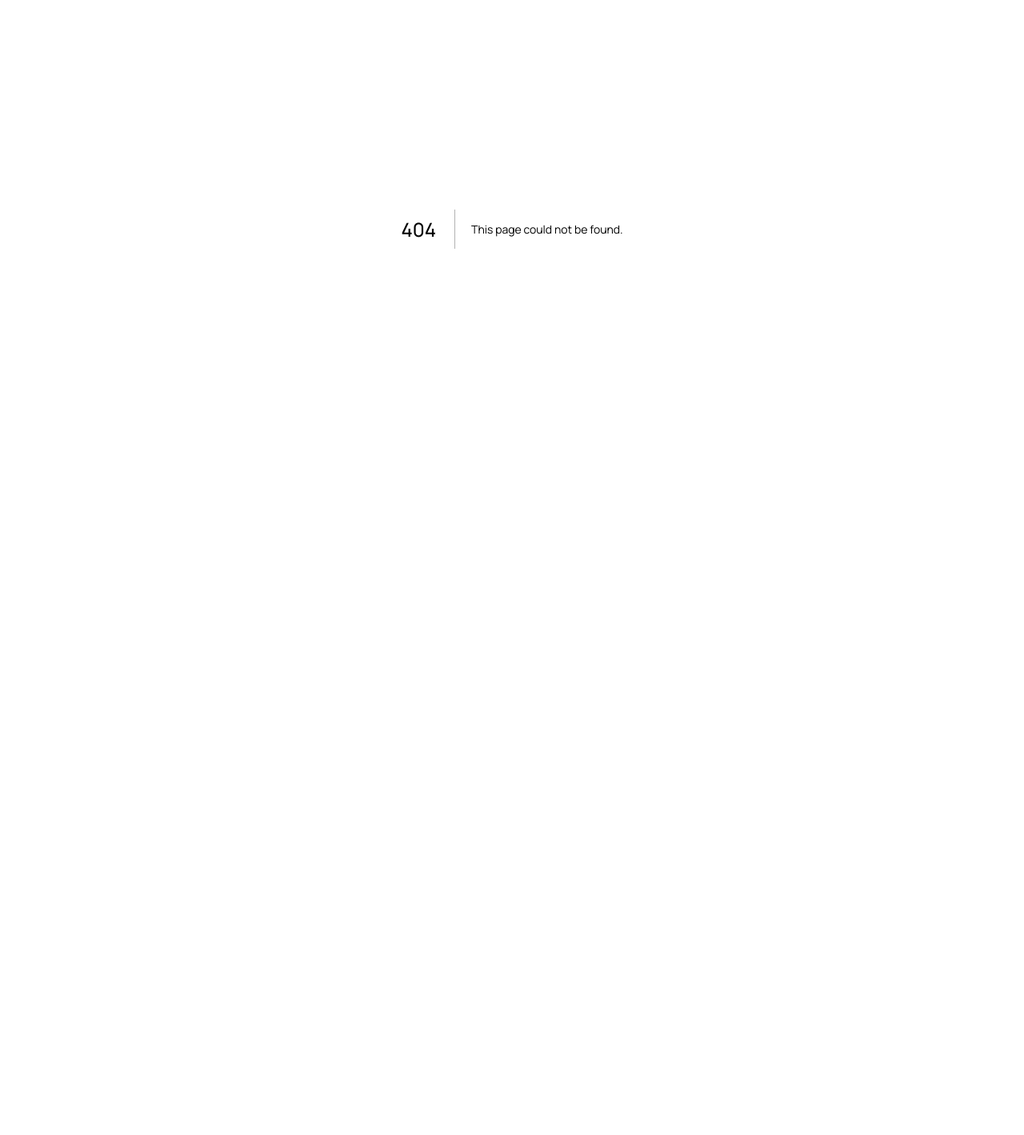
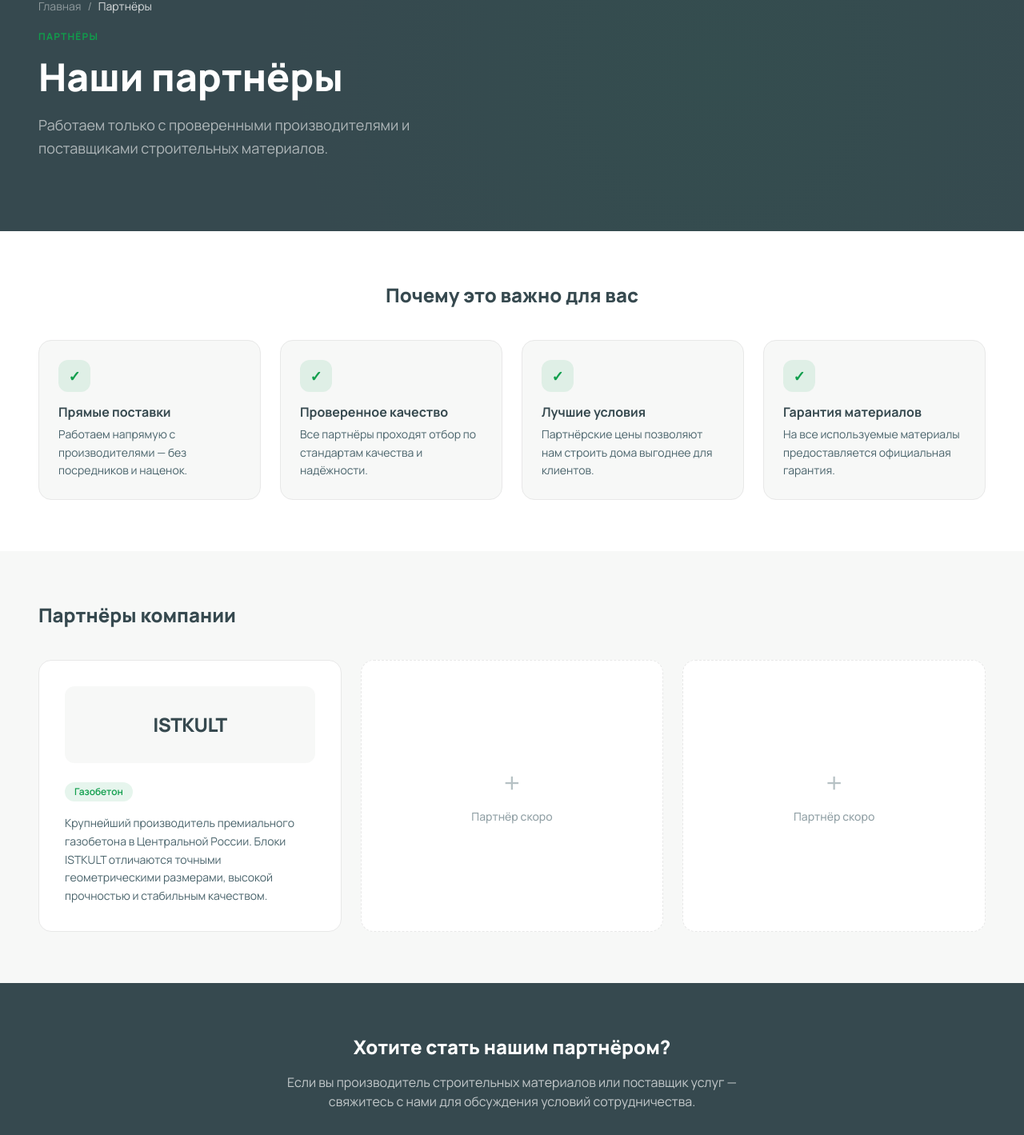
Before and after one commit to dimyche67/petrostroy-site, a Next.js app: page /partnery in a window 1280 px wide. Before the commit this address had no page. Shown: the part 114-1533 px from the top of the page at 80% size. Before the commit the page ends 800 px from the top, so only its background shows below. Built offline with nearby package versions, Linux system fonts and the light colour scheme.

Commit message:
add partners page + link in header

```diff
--- /dev/null
+++ b/app/partnery/page.tsx
@@ -0,0 +1,106 @@
+import type { Metadata } from "next";
+import Header from "@/components/layout/Header";
+import Footer from "@/components/layout/Footer";
+import PageHero from "@/components/sections/PageHero";
+import ContactForm from "@/components/sections/ContactForm";
+import CtaButton from "@/components/ui/CtaButton";
+
+export const metadata: Metadata = {
+  title: "Партнёры | Петрострой",
+  description: "Партнёры компании Петрострой — производители строительных материалов и поставщики, с которыми мы работаем.",
+  alternates: { canonical: "https://petrostroy.biz/partnery" },
+};
+
+const partners = [
+  {
+    name: "ISTKULT",
+    category: "Газобетон",
+    description: "Крупнейший производитель премиального газобетона в Центральной России. Блоки ISTKULT отличаются точными геометрическими размерами, высокой прочностью и стабильным качеством.",
+    site: null,
+  },
+];
+
+const benefits = [
+  { title: "Прямые поставки", text: "Работаем напрямую с производителями — без посредников и наценок." },
+  { title: "Проверенное качество", text: "Все партнёры проходят отбор по стандартам качества и надёжности." },
+  { title: "Лучшие условия", text: "Партнёрские цены позволяют нам строить дома выгоднее для клиентов." },
+  { title: "Гарантия материалов", text: "На все используемые материалы предоставляется официальная гарантия." },
+];
+
+export default function PartnersPage() {
+  return (
+    <>
+      <Header />
+      <main>
+        <PageHero
+          label="Партнёры"
+          title="Наши партнёры"
+          subtitle="Работаем только с проверенными производителями и поставщиками строительных материалов."
+          breadcrumbs={[{ label: "Главная", href: "/" }, { label: "Партнёры" }]}
+        />
+
+        {/* Benefits */}
+        <section className="py-16 bg-white">
+          <div className="container-site">
+            <h2 className="text-2xl font-extrabold text-[#36494f] mb-10 text-center">Почему это важно для вас</h2>
+            <div className="grid grid-cols-1 sm:grid-cols-2 lg:grid-cols-4 gap-6">
+              {benefits.map((b) => (
+                <div key={b.title} className="bg-[#f7f8f7] rounded-2xl p-6 border border-[#e8e8e8]">
+                  <div className="w-10 h-10 rounded-xl bg-[#109e4c]/10 flex items-center justify-center mb-4">
+                    <span className="text-[#109e4c] text-lg font-bold">✓</span>
+                  </div>
+                  <h3 className="font-bold text-[#36494f] mb-2">{b.title}</h3>
+                  <p className="text-[#49636b] text-sm leading-relaxed">{b.text}</p>
+                </div>
+              ))}
+            </div>
+          </div>
+        </section>
+
+        {/* Partners list */}
+        <section className="py-16 bg-[#f7f8f7]">
+          <div className="container-site">
+            <h2 className="text-2xl font-extrabold text-[#36494f] mb-10">Партнёры компании</h2>
+            <div className="grid grid-cols-1 md:grid-cols-2 lg:grid-cols-3 gap-6">
+              {partners.map((p) => (
+                <div key={p.name} className="bg-white rounded-2xl p-8 border border-[#e8e8e8] flex flex-col">
+                  <div className="w-full h-24 bg-[#f7f8f7] rounded-xl flex items-center justify-center mb-6">
+                    <span className="text-2xl font-extrabold text-[#36494f] tracking-tight">{p.name}</span>
+                  </div>
+                  <span className="bg-[#109e4c]/10 text-[#109e4c] text-xs font-semibold px-3 py-1 rounded-full self-start mb-4">{p.category}</span>
+                  <p className="text-[#49636b] text-sm leading-relaxed flex-1">{p.description}</p>
+                </div>
+              ))}
+
+              {/* Скоро */}
+              {[1, 2].map((i) => (
+                <div key={i} className="bg-white rounded-2xl p-8 border border-dashed border-[#e8e8e8] flex flex-col items-center justify-center text-center min-h-[200px]">
+                  <span className="text-[#49636b]/40 text-4xl mb-3">+</span>
+                  <p className="text-[#49636b]/60 text-sm font-medium">Партнёр скоро</p>
+                </div>
+              ))}
+            </div>
+          </div>
+        </section>
+
+        {/* Become partner */}
+        <section className="py-16 bg-[#36494f]">
+          <div className="container-site text-center">
+            <h2 className="text-2xl font-extrabold text-white mb-4">Хотите стать нашим партнёром?</h2>
+            <p className="text-white/70 mb-8 max-w-xl mx-auto">Если вы производитель строительных материалов или поставщик услуг — свяжитесь с нами для обсуждения условий сотрудничества.</p>
+            <CtaButton
+              label="Написать нам"
+              title="Партнёрство"
+              source="Страница партнёров"
+              variant="white"
+              size="lg"
+            />
+          </div>
+        </section>
+
+        <ContactForm />
+      </main>
+      <Footer />
+    </>
+  );
+}
--- a/components/layout/Header.tsx
+++ b/components/layout/Header.tsx
@@ -36,6 +36,7 @@ const nav = [
       { label: "Акции", href: "/about/akczii" },
       { label: "Гарантии", href: "/about/garantii" },
       { label: "Новости", href: "/category/news" },
+      { label: "Партнёры", href: "/partnery" },
       { label: "Бизнесу", href: "/biznesu" },
       { label: "Способы оплаты", href: "/sposoby-oplaty" },
     ],
```
